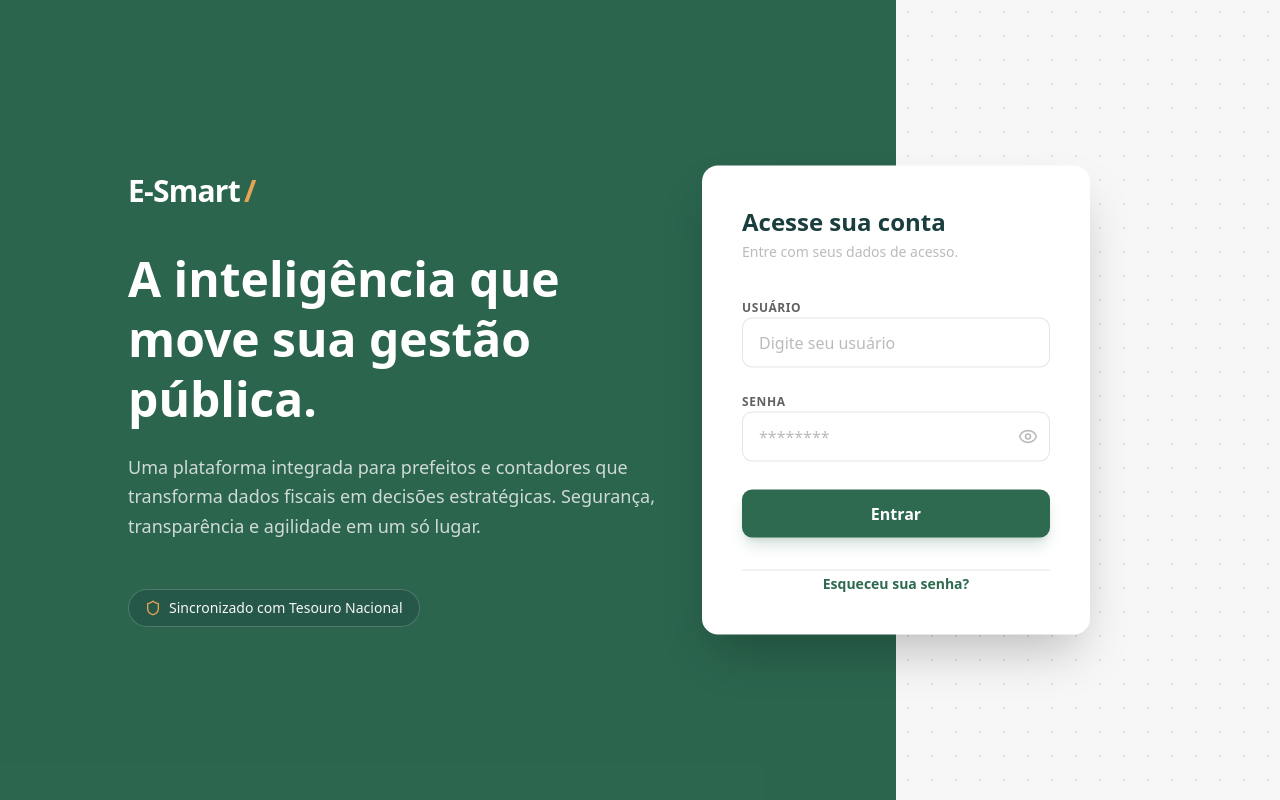
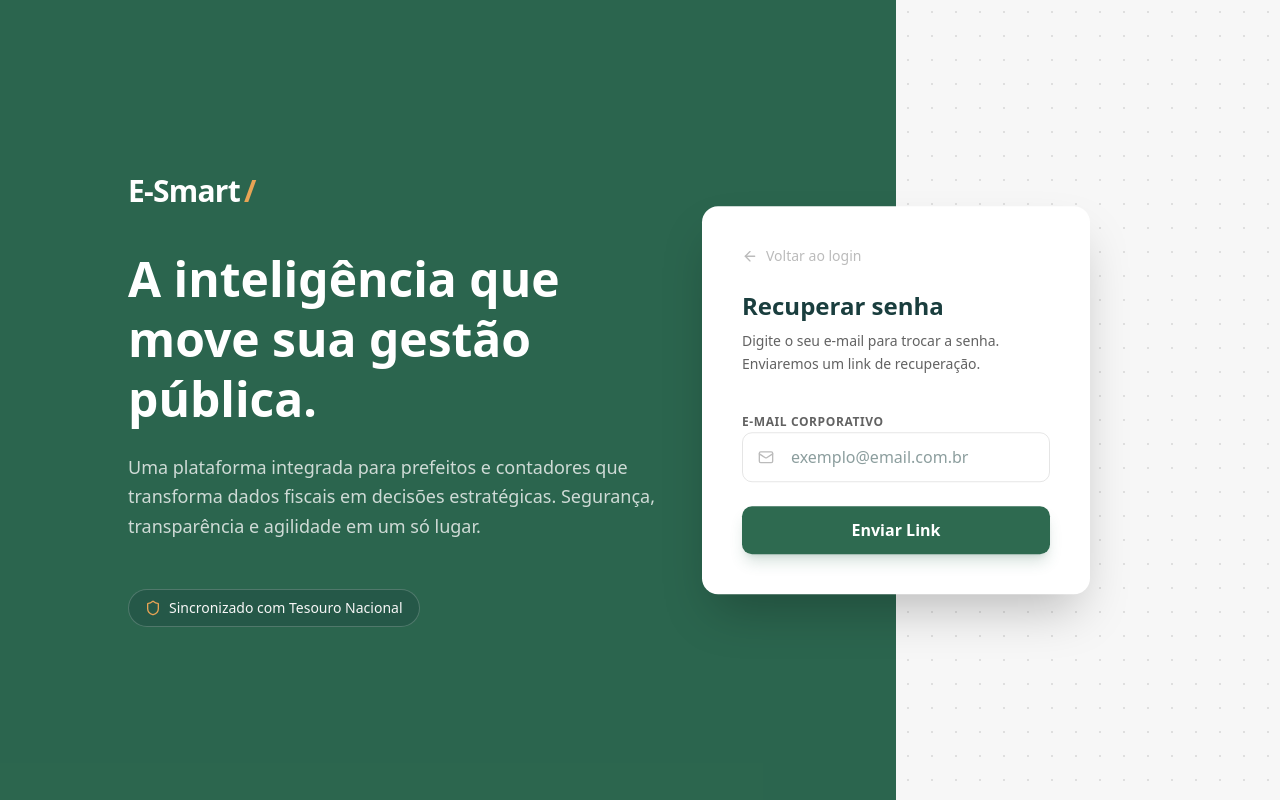
Before and after one commit to matheustgcarvalho/Proj_E-smart_frontend, a React (Vite) app: page / in a window 1280 px wide. Both pictures are taken after a click on the button "Esqueceu sua senha?". Built offline with nearby package versions, Linux system fonts and the light colour scheme.

Commit message:
Alterações no tela de login

```diff
--- a/src/components/Login.tsx
+++ b/src/components/Login.tsx
@@ -1,24 +1,24 @@
 import React, { useState } from 'react';
-import { Eye, EyeOff, Shield } from 'lucide-react';
+import { Eye, EyeOff, Shield, ArrowLeft, Mail, CheckCircle2 } from 'lucide-react';
 
 interface LoginProps {
   onLogin: () => void;
 }
 
+type LoginStep = 'login' | 'forgot-password' | 'success';
+
 export default function Login({ onLogin }: LoginProps) {
   const [showPassword, setShowPassword] = useState(false);
+  const [step, setStep] = useState<LoginStep>('login');
 
   return (
     <div className="min-h-screen w-full flex relative overflow-hidden font-sans">
       {/* Background Layer */}
       <div className="absolute inset-0 flex">
-        {/* Lado Esquerdo - 70% Verde (#2e6a50) */}
         <div className="w-[70%] bg-[#2e6a50] relative overflow-hidden">
           <div className="absolute inset-0 bg-[#1a3e3e]/10"></div>
         </div>
-        {/* Lado Direito - 30% Branco (#f7f7f7) */}
         <div className="w-[30%] bg-[#f7f7f7] relative">
-          {/* Dot pattern background */}
           <div
             className="absolute inset-0 opacity-[0.4]"
             style={{
@@ -29,25 +29,20 @@ export default function Login({ onLogin }: LoginProps) {
         </div>
       </div>
 
-      {/* Content Container - Z-Index Higher */}
       <div className="relative z-10 w-full flex h-screen">
-
         {/* Left Content Area */}
-        <div className="w-[70%] h-full flex flex-col justify-center pl-32 pr-20">
-          <div className="max-w-2xl text-white">
+        <div className="w-[70%] h-full flex flex-col justify-center pl-32 pr-20 text-white">
+          <div className="max-w-2xl">
             <div className="flex items-center gap-1 mb-10">
                <h1 className="text-3xl font-bold tracking-tight">E-Smart</h1>
                <span className="text-3xl font-bold text-[#e8a455]">/</span>
             </div>
-
             <h2 className="text-5xl font-bold leading-tight mb-6">
               A inteligência que <br/> move sua gestão <br/> pública.
             </h2>
-
             <p className="text-[#f7f7f7]/80 text-lg mb-12 leading-relaxed max-w-xl">
               Uma plataforma integrada para prefeitos e contadores que transforma dados fiscais em decisões estratégicas. Segurança, transparência e agilidade em um só lugar.
             </p>
-
             <div className="inline-flex items-center gap-2 px-4 py-2 bg-[#1a3e3e]/30 border border-[#f7f7f7]/20 rounded-full text-[#f7f7f7] text-sm">
               <Shield className="w-4 h-4 text-[#e8a455]" />
               Sincronizado com Tesouro Nacional
@@ -55,12 +50,15 @@ export default function Login({ onLogin }: LoginProps) {
           </div>
         </div>
 
-        {/* Right Area Spacer */}
         <div className="w-[30%]"></div>
 
-        {/* Floating Login Card - Positioned on the split line */}
+        {/* Floating Login Card Container */}
         <div className="absolute top-1/2 left-[70%] -translate-x-1/2 -translate-y-1/2 w-full max-w-[420px] px-4">
-          <div className="bg-white p-10 rounded-2xl shadow-2xl w-full">
+          <div className="bg-white p-10 rounded-2xl shadow-2xl w-full animate-in fade-in zoom-in duration-300">
+
+            {/* STEP: LOGIN */}
+            {step === 'login' && (
+              <>
                 <div className="mb-8">
                   <h3 className="text-2xl font-bold text-[#1a3e3e] mb-1">Acesse sua conta</h3>
                   <p className="text-sm text-[#bbbbbb]">Entre com seus dados de acesso.</p>
@@ -72,7 +70,7 @@ export default function Login({ onLogin }: LoginProps) {
                     <input
                       type="text"
                       placeholder="Digite seu usuário"
-                  className="w-full px-4 py-3 rounded-lg border border-[#bbbbbb]/40 focus:border-[#2e6a50] focus:ring-1 focus:ring-[#2e6a50] outline-none transition-all bg-white text-[#1a3e3e] placeholder:text-[#bbbbbb]"
+                      className="w-full px-4 py-3 rounded-lg border border-[#bbbbbb]/40 focus:border-[#2e6a50] focus:ring-1 focus:ring-[#2e6a50] outline-none transition-all text-[#1a3e3e]"
                     />
                   </div>
 
@@ -82,7 +80,7 @@ export default function Login({ onLogin }: LoginProps) {
                       <input
                         type={showPassword ? "text" : "password"}
                         placeholder="********"
-                    className="w-full px-4 py-3 rounded-lg border border-[#bbbbbb]/40 focus:border-[#2e6a50] focus:ring-1 focus:ring-[#2e6a50] outline-none transition-all bg-white text-[#1a3e3e] placeholder:text-[#bbbbbb]"
+                        className="w-full px-4 py-3 rounded-lg border border-[#bbbbbb]/40 focus:border-[#2e6a50] focus:ring-1 focus:ring-[#2e6a50] outline-none transition-all text-[#1a3e3e]"
                       />
                       <button
                         type="button"
@@ -94,19 +92,80 @@ export default function Login({ onLogin }: LoginProps) {
                     </div>
                   </div>
 
-              <button
-                type="submit"
-                className="w-full py-3 bg-[#2e6a50] hover:bg-[#1a3e3e] text-white font-bold rounded-lg transition-colors shadow-lg shadow-[#2e6a50]/20 mt-2"
-              >
+                  <button type="submit" className="w-full py-3 bg-[#2e6a50] hover:bg-[#1a3e3e] text-white font-bold rounded-lg transition-all shadow-lg shadow-[#2e6a50]/20">
                     Entrar
                   </button>
                 </form>
 
                 <div className="mt-8 text-center border-t border-[#bbbbbb]/10 pt-8">
-              <button className="text-sm font-bold text-[#2e6a50] hover:text-[#1a3e3e] hover:underline transition-colors">
+                  <button
+                    onClick={() => setStep('forgot-password')}
+                    className="text-sm font-bold text-[#2e6a50] hover:text-[#1a3e3e] hover:underline transition-colors"
+                  >
                     Esqueceu sua senha?
                   </button>
                 </div>
+              </>
+            )}
+
+            {/* STEP: FORGOT PASSWORD */}
+            {step === 'forgot-password' && (
+              <>
+                <button
+                  onClick={() => setStep('login')}
+                  className="flex items-center gap-2 text-[#bbbbbb] hover:text-[#2e6a50] transition-colors mb-6 text-sm font-medium"
+                >
+                  <ArrowLeft className="w-4 h-4" /> Voltar ao login
+                </button>
+
+                <div className="mb-8">
+                  <h3 className="text-2xl font-bold text-[#1a3e3e] mb-2">Recuperar senha</h3>
+                  <p className="text-sm text-[#626262] leading-relaxed">
+                    Digite o seu e-mail para trocar a senha. Enviaremos um link de recuperação.
+                  </p>
+                </div>
+
+                <form className="space-y-6" onSubmit={(e) => { e.preventDefault(); setStep('success'); }}>
+                  <div className="space-y-1.5">
+                    <label className="text-xs font-bold text-[#626262] uppercase tracking-wider">E-mail Corporativo</label>
+                    <div className="relative">
+                      {/* Ajustado pl-12 para maior respiro entre ícone e placeholder */}
+                      <input
+                        type="email"
+                        required
+                        placeholder="exemplo@email.com.br"
+                        className="w-full px-4 py-3 pl-12 rounded-lg border border-[#bbbbbb]/40 focus:border-[#2e6a50] focus:ring-1 focus:ring-[#2e6a50] outline-none transition-all text-[#1a3e3e]"
+                      />
+                      <Mail className="absolute left-4 top-1/2 -translate-y-1/2 w-12 h-4 text-[#bbbbbb]" />
+                    </div>
+                  </div>
+
+                  <button type="submit" className="w-full py-3 bg-[#2e6a50] hover:bg-[#1a3e3e] text-white font-bold rounded-lg transition-all shadow-lg shadow-[#2e6a50]/20">
+                    Enviar Link
+                  </button>
+                </form>
+              </>
+            )}
+
+            {/* STEP: SUCCESS (FEEDBACK) */}
+            {step === 'success' && (
+              <div className="text-center py-4 animate-in fade-in zoom-in duration-500">
+                <div className="w-20 h-20 bg-[#2e6a50]/10 rounded-full flex items-center justify-center mx-auto mb-6">
+                  <CheckCircle2 className="w-10 h-10 text-[#2e6a50]" />
+                </div>
+                <h3 className="text-2xl font-bold text-[#1a3e3e] mb-2">E-mail enviado!</h3>
+                <p className="text-sm text-[#626262] mb-8 leading-relaxed">
+                  As instruções para recuperação de senha foram enviadas para o e-mail informado.
+                </p>
+                <button
+                  onClick={() => setStep('login')}
+                  className="w-full py-3 border-2 border-[#2e6a50] text-[#2e6a50] hover:bg-[#2e6a50] hover:text-white font-bold rounded-lg transition-all"
+                >
+                  Voltar para o Login
+                </button>
+              </div>
+            )}
+
           </div>
         </div>
       </div>
```
Lines whose indentation alone changed are shown as unchanged.
